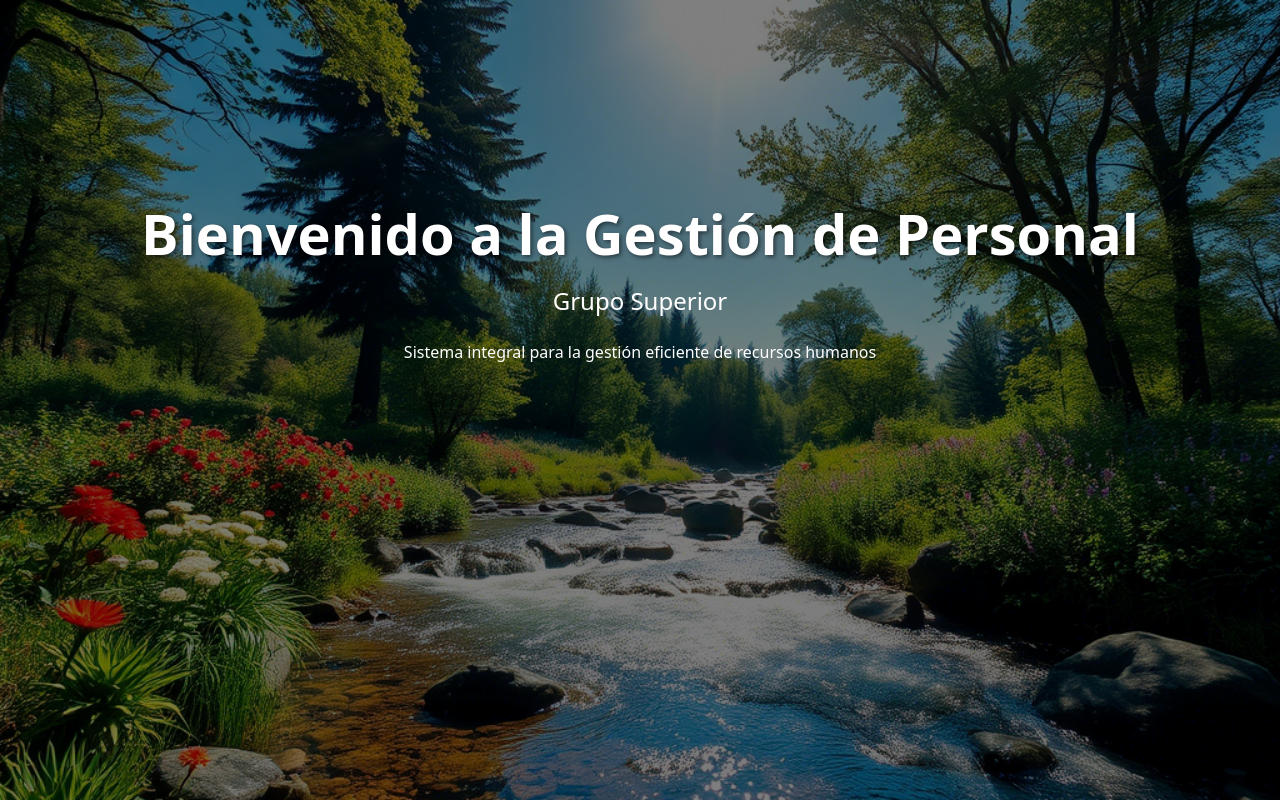
After one commit to kelvinL55/gestionPersonal, a Django app: page /personal/home/ in a window 1280 px wide. The commit adds this page. Run offline with Django 5.2, Linux system fonts and the light colour scheme.

Commit message:
Agregada página de inicio y correcciones en templates

```diff
--- a/personal/templates/personal/base.html
+++ b/personal/templates/personal/base.html
@@ -40,7 +40,7 @@
           <a class="hover:underline" href="{% url 'personal_list' %}">
             Personal
           </a>
-          <a class="hover:underline" href="#"> Otra Página </a>
+          <a class="hover:underline" href="{% url 'home' %}"> Home </a>
         </nav>
       </div>
     </header>
--- /dev/null
+++ b/personal/templates/personal/home.html
@@ -0,0 +1,60 @@
+{% load static %}
+<!DOCTYPE html>
+<html lang="es">
+  <head>
+    <meta charset="UTF-8" />
+    <meta name="viewport" content="width=device-width, initial-scale=1.0" />
+    <title>Gestión de Personal - Grupo Superior</title>
+    <link
+      href="https://cdn.jsdelivr.net/npm/bootstrap@5.3.0/dist/css/bootstrap.min.css"
+      rel="stylesheet"
+    />
+    <style>
+      body {
+        background-image: url('{% static "img/background.jpg" %}');
+        background-size: cover;
+        background-position: center;
+        background-repeat: no-repeat;
+        min-height: 100vh;
+        position: relative;
+      }
+      .overlay {
+        position: absolute;
+        top: 0;
+        left: 0;
+        width: 100%;
+        height: 100%;
+        background: rgba(0, 0, 0, 0.5);
+      }
+      .content {
+        position: relative;
+        z-index: 1;
+        color: white;
+        padding-top: 200px;
+      }
+      .welcome-text {
+        font-size: 3.5rem;
+        font-weight: bold;
+        text-shadow: 2px 2px 4px rgba(0, 0, 0, 0.5);
+      }
+      .subtitle {
+        font-size: 1.5rem;
+        margin-top: 20px;
+      }
+    </style>
+  </head>
+  <body>
+    <div class="overlay"></div>
+    <div class="container">
+      <div class="content text-center">
+        <h1 class="welcome-text">Bienvenido a la Gestión de Personal</h1>
+        <h2 class="subtitle">Grupo Superior</h2>
+        <p class="mt-4">
+          Sistema integral para la gestión eficiente de recursos humanos
+        </p>
+      </div>
+    </div>
+
+    <script src="https://cdn.jsdelivr.net/npm/bootstrap@5.3.0/dist/js/bootstrap.bundle.min.js"></script>
+  </body>
+</html>
--- a/personal/urls.py
+++ b/personal/urls.py
@@ -7,4 +7,5 @@ urlpatterns = [
     path('editar/<int:pk>/', views.personal_update, name='personal_update'),
     path('eliminar/<int:pk>/', views.personal_delete, name='personal_delete'),
     path('import-excel/', views.import_excel, name='import_excel'),
+    path('home/', views.home, name='home'),
 ]
--- a/personal/views.py
+++ b/personal/views.py
@@ -93,3 +93,6 @@ def import_excel(request):
 
     # If not POST, redirect to list view
     return redirect('personal_list')  # Adjust this to your actual view name
+
+def home(request):
+    return render(request, 'personal/home.html')
```
Also changed, not shown: personal/static/img/background.jpg (added).
